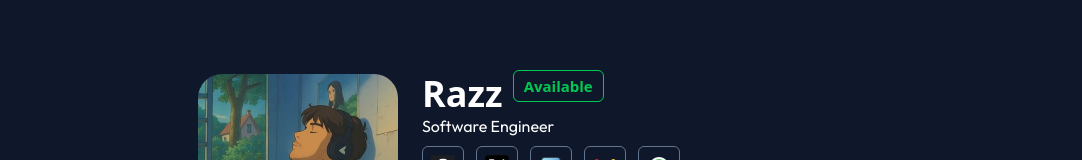
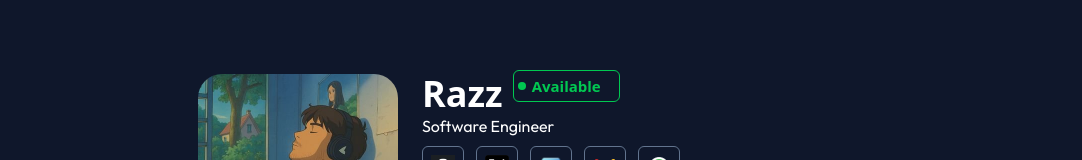
Before and after one commit to rajscriptsGH/Portfolio, a Next.js app: page / in a window 1280 px wide. Shown: the part 158-318 px from the top of the page, without its empty margins (14-1096 px from the left). Built offline with nearby package versions, Linux system fonts and the light colour scheme; a web font is replaced by a local one.

Commit message:
animated dot added in available box

```diff
--- a/src/components/Header.tsx
+++ b/src/components/Header.tsx
@@ -22,9 +22,11 @@ const Header = () => {
             <div className="flex flex-col text-center sm:text-left">
                 <h1 className="text-2xl sm:text-4xl font-sans font-bold">
                     Razz
-                    <span className="relative top-[-15px] right-[-10px] text-[15px] text-green-500 border px-[10px] py-[5px] rounded-md">
+                    <span className="relative top-[-15px] right-[-10px] text-[15px] text-green-500 border px-[18px] py-[5px] rounded-md">
+                        <span className="absolute left-1 top-1/2 -translate-y-1/2 w-2 h-2 rounded-full bg-green-500 animate-pulse"></span>
                         Available
                     </span>
+
                 </h1>
                 <p className="font-sans font-light">Software Engineer</p>
 
```
